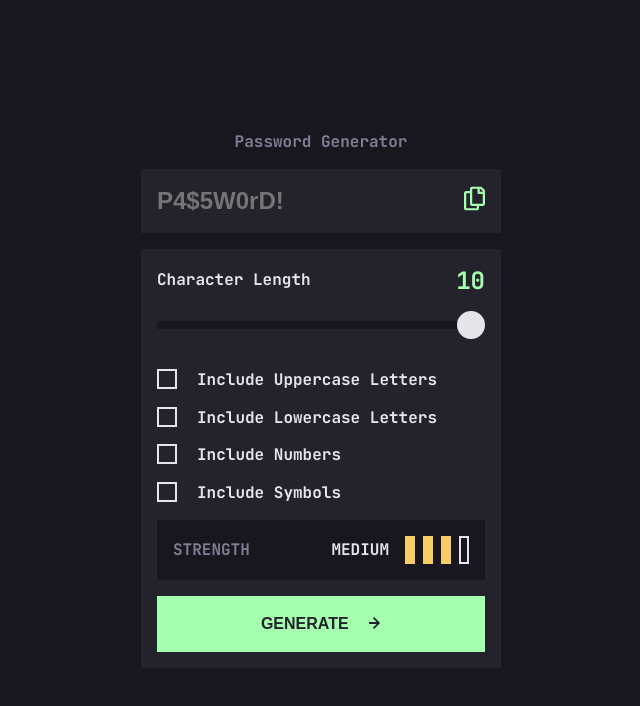
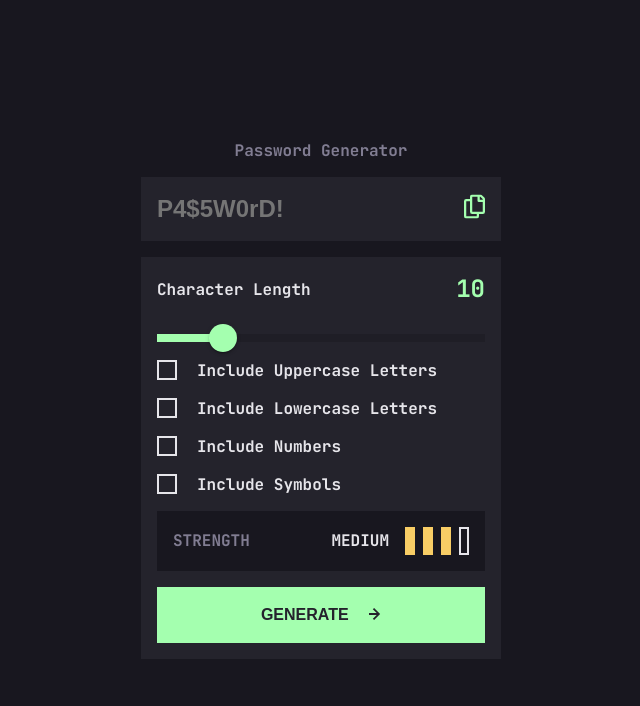
Before and after one commit to Lisviks/password-generator-frontendmentor, a Next.js app: page / in a window 1280 px wide. Shown: the top 706 px of the page, without its empty margins (319-959 px from the left). Built offline with nearby package versions, Linux system fonts and the light colour scheme.

Commit message:
switch to Material UI Slider

```diff
--- a/package.json
+++ b/package.json
@@ -11,6 +11,9 @@
     "report": "playwright show-report"
   },
   "dependencies": {
+    "@emotion/react": "^11.11.1",
+    "@emotion/styled": "^11.11.0",
+    "@mui/material": "^5.13.4",
     "@types/node": "20.2.5",
     "@types/react": "18.2.7",
     "@types/react-dom": "18.2.4",
--- /dev/null
+++ b/src/app/CharLength.tsx
@@ -0,0 +1,32 @@
+'use client';
+
+import { Slider } from '@mui/material';
+
+export default function CharLength() {
+  return (
+    <div className='character-length'>
+      <p>
+        <span>Character Length </span>
+        <span>10</span>
+      </p>
+      <Slider
+        min={5}
+        max={30}
+        defaultValue={10}
+        sx={{
+          color: '#a4ffaf',
+          borderRadius: 0,
+          height: 8,
+          boxShadow: 0,
+          '& .MuiSlider-rail': { color: '#18171f' },
+          '& .MuiSlider-thumb': {
+            height: 28,
+            width: 28,
+            '&:hover': { color: '#18171f', border: '2px solid #a4ffaf', boxShadow: 0 },
+            '&.Mui-focusVisible': { boxShadow: 0 },
+          },
+        }}
+      />
+    </div>
+  );
+}
--- a/src/app/page.tsx
+++ b/src/app/page.tsx
@@ -1,5 +1,6 @@
 import IconCopy from './IconCopy';
 import IconArrowRight from './IconArrowRight';
+import CharLength from './CharLength';
 
 export default function Home() {
   return (
@@ -12,13 +13,7 @@ export default function Home() {
         </div>
       </div>
       <form>
-        <div className='character-length'>
-          <label htmlFor='length'>
-            <span>Character Length </span>
-            <span>10</span>
-          </label>
-          <input type='range' id='length' min='5' max='30' className='slider' />
-        </div>
+        <CharLength />
         <div className='uppercase'>
           <label htmlFor='uppercase'>
             <input type='checkbox' id='uppercase' />
--- a/src/app/styles/globals.scss
+++ b/src/app/styles/globals.scss
@@ -85,7 +85,7 @@ form {
   }
 
   .character-length {
-    label {
+    p {
       display: flex;
       justify-content: space-between;
       align-items: center;
@@ -97,45 +97,6 @@ form {
           font-size: 1.5rem;
           line-height: 2rem;
           color: $green;
-        }
-      }
-    }
-
-    .slider {
-      -webkit-appearance: none;
-      appearance: none;
-      width: 100%;
-      height: 0.5rem;
-      background-color: $very-dark-grey;
-      margin-bottom: 2.5rem;
-
-      &::-webkit-slider-thumb {
-        -webkit-appearance: none;
-        appearance: none;
-        width: 1.75rem;
-        height: 1.75rem;
-        border-radius: 50%;
-        border: 2px solid $light-grey;
-        background-color: $light-grey;
-
-        &:hover {
-          cursor: pointer;
-          background-color: $very-dark-grey;
-          border-color: $green;
-        }
-      }
-
-      &::-moz-range-thumb {
-        width: 1.75rem;
-        height: 1.75rem;
-        border-radius: 50%;
-        border: 2px solid $light-grey;
-        background-color: $light-grey;
-
-        &:hover {
-          cursor: pointer;
-          background-color: $very-dark-grey;
-          border-color: $green;
         }
       }
     }
```
Also changed, not shown: 1 other file (tests, documents, lock files or other folders).
